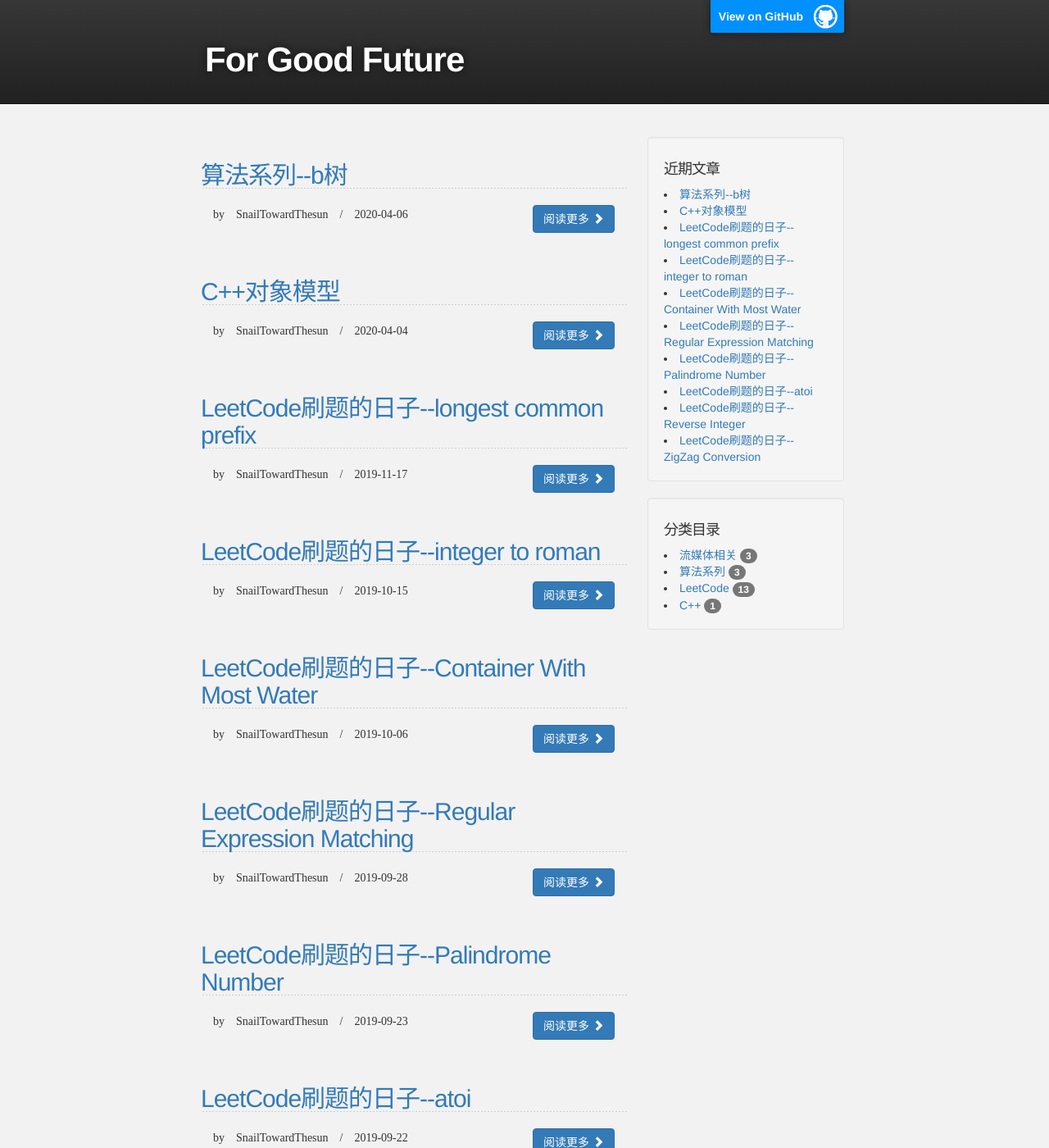
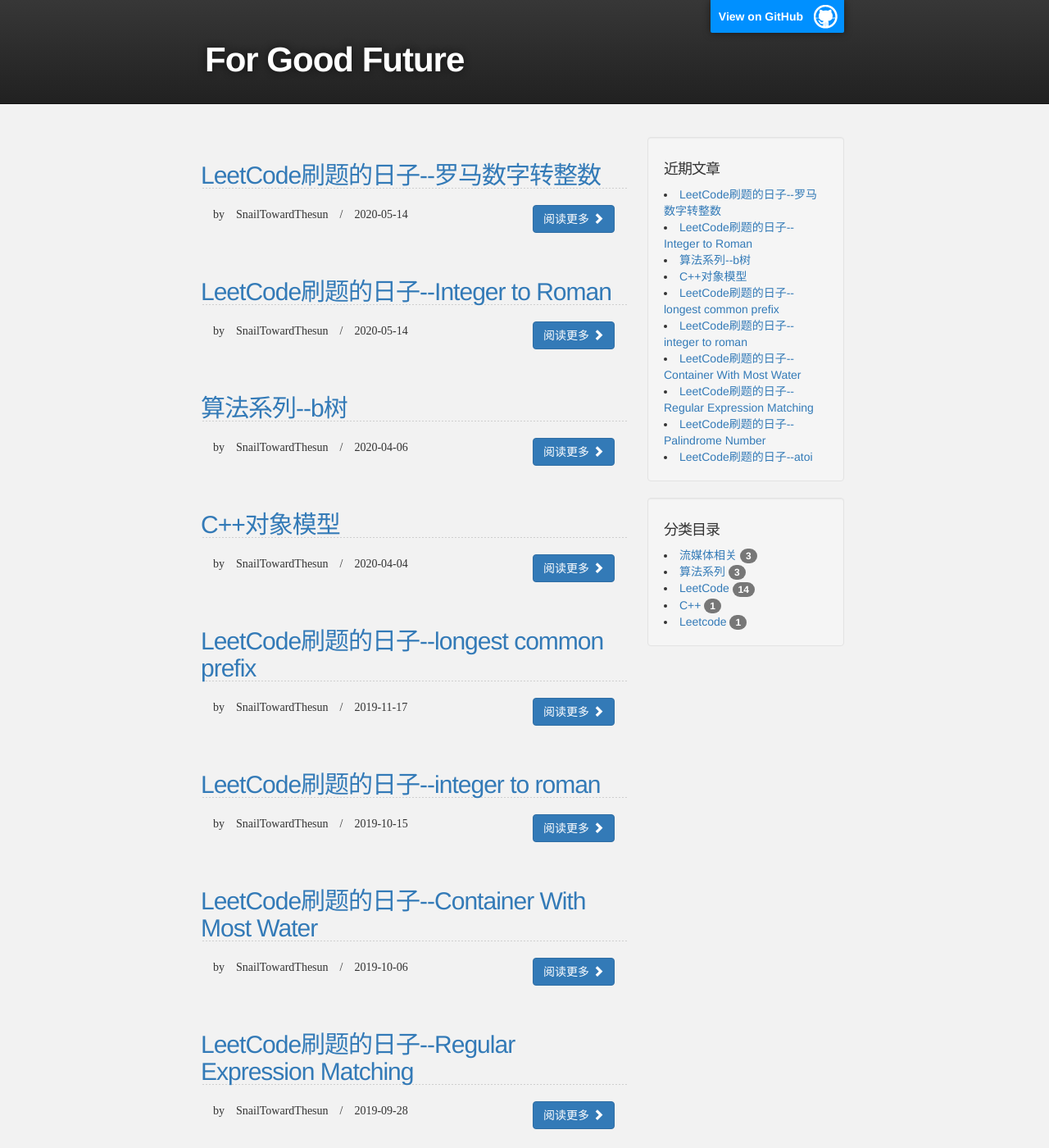
Before and after one commit to SnailTowardThesun/SnailTowardThesun.github.io, a Jekyll site: the page built from index.html, in a window 1280 px wide and 1400 px high. Shown: the whole window at 82% size. Built offline with Jekyll 4.4.1, drawn with Linux system fonts in a browser that asks for light colours; nearby versions of some CDN libraries; the list of posts is cut into pages by our own code; the repository's description, which GitHub fills in, is left out; some of the changed lines change nothing that is shown; some of the changed text lies outside the part shown.

Commit message:
refine code

````diff
--- a/_layouts/default.html
+++ b/_layouts/default.html
@@ -9,7 +9,6 @@
 
   gtag('config', 'UA-162852282-1');
 </script>
-
 
 <head>
   <meta charset='utf-8'>
--- /dev/null
+++ b/_posts/2020-05-14-leetcode-12.md
@@ -0,0 +1,119 @@
+---
+layout: article
+author: SnailTowardThesun
+title: LeetCode刷题的日子--Integer to Roman
+categories: Leetcode
+---
+
+题目如下：
+
+整数转罗马数字
+
+罗马数字包含以下七种字符： I， V， X， L，C，D 和 M。
+
+| 字符 | 数值|
+| --- | --- |
+| I | 1 |
+| V | 5 |
+| X | 10 |
+| L | 50 |
+| C | 100 |
+| D | 500 |
+| M | 1000 |
+
+例如， 罗马数字 2 写做 II ，即为两个并列的 1。12 写做 XII ，即为 X + II 。 27 写做  XXVII, 即为 XX + V + II 。
+
+通常情况下，罗马数字中小的数字在大的数字的右边。但也存在特例，例如 4 不写做 IIII，而是 IV。数字 1 在数字 5 的左边，所表示的数等于大数 5 减小数 1 得到的数值 4 。同样地，数字 9 表示为 IX。这个特殊的规则只适用于以下六种情况：
+
+* I 可以放在 V (5) 和 X (10) 的左边，来表示 4 和 9。
+* X 可以放在 L (50) 和 C (100) 的左边，来表示 40 和 90。
+* C 可以放在 D (500) 和 M (1000) 的左边，来表示 400 和 900。
+
+给定一个整数，将其转为罗马数字。输入确保在 1 到 3999 的范围内。
+
+示例 1:
+
+```
+输入: 3
+输出: "III"
+```
+
+示例 2:
+
+```
+输入: 4
+输出: "IV"
+```
+
+示例 3:
+
+```
+输入: 9
+输出: "IX"
+```
+
+示例 4:
+
+```
+输入: 58
+输出: "LVIII"
+解释: L = 50, V = 5, III = 3.
+```
+
+示例 5:
+
+```
+输入: 1994
+输出: "MCMXCIV"
+解释: M = 1000, CM = 900, XC = 90, IV = 4.
+```
+
+解题思路
+
+根据题目内容，虽然罗马数字只有七个字母组成，但是在利用加法规则构建数值的时候，却实际上有13个数字，分别为[1, 4, 5, 9, 10, 40, 50, 90, 100, 400, 500, 900, 1000]。
+
+在了解到该数字是由13个数字利用加法规则组合而成的规则之后，就可以从1000开始，最匹配，如果数字大于1000，那么就增加一个M字符，然后数字减去1000，重复。知道数字最后变为0
+
+代码
+
+```
+fn int_to_roman(num: i32) -> String {
+    let mut num = num;
+    let mut table = vec![(1, "I"),
+    (4, "IV"),
+    (5, "V"),
+    (9, "IX"),
+    (10, "X"),
+    (40, "XL"),
+    (50, "L"),
+    (90, "XC"),
+    (100, "C"),
+    (400, "CD"),
+    (500, "D"),
+    (900, "CM"),
+    (1000, "M")
+    ];
+
+    let mut ret = String::from("");
+
+    while let Some(&(value, roman)) = table.last() {
+        if num < value {
+            table.pop();
+        } else {
+            num -= value;
+            ret += roman;
+        }
+    }
+
+    return ret;
+}
+
+#[test]
+fn test_int_to_roman() {
+    assert_eq!(int_to_roman(3), "III");
+    assert_eq!(int_to_roman(4), "IV");
+    assert_eq!(int_to_roman(9), "IX");
+    assert_eq!(int_to_roman(58), "LVIII");
+    assert_eq!(int_to_roman(1994), "MCMXCIV")
+}
+```
--- /dev/null
+++ b/_posts/2020-05-14-leetcode-13.md
@@ -0,0 +1,107 @@
+---
+layout: article
+author: SnailTowardThesun
+title: LeetCode刷题的日子--罗马数字转整数
+categories: LeetCode
+---
+
+题目内容
+
+罗马数字包含以下七种字符: I， V， X， L，C，D 和 M。
+
+| 字符 | 数值|
+| --- | --- |
+| I | 1 |
+| V | 5 |
+| X | 10 |
+| L | 50 |
+| C | 100 |
+| D | 500 |
+| M | 1000 |
+
+例如， 罗马数字 2 写做 II ，即为两个并列的 1。12 写做 XII ，即为 X + II 。 27 写做  XXVII, 即为 XX + V + II 。
+
+通常情况下，罗马数字中小的数字在大的数字的右边。但也存在特例，例如 4 不写做 IIII，而是 IV。数字 1 在数字 5 的左边，所表示的数等于大数 5 减小数 1 得到的数值 4 。同样地，数字 9 表示为 IX。这个特殊的规则只适用于以下六种情况：
+
+* I 可以放在 V (5) 和 X (10) 的左边，来表示 4 和 9。
+* X 可以放在 L (50) 和 C (100) 的左边，来表示 40 和 90。
+* C 可以放在 D (500) 和 M (1000) 的左边，来表示 400 和 900。
+
+给定一个罗马数字，将其转换成整数。输入确保在 1 到 3999 的范围内。
+
+示例 1:
+
+```
+输入: "III"
+输出: 3
+```
+
+示例 2:
+
+```
+输入: "IV"
+输出: 4
+```
+
+示例 3:
+
+```
+输入: "IX"
+输出: 9
+```
+
+示例 4:
+```
+输入: "LVIII"
+输出: 58
+解释: L = 50, V= 5, III = 3.
+```
+
+示例 5:
+
+```
+输入: "MCMXCIV"
+输出: 1994
+解释: M = 1000, CM = 900, XC = 90, IV = 4.
+```
+
+解题思路
+
+如果不考虑ICX前置的行为，则进行转化时，直接做加法，即可完成。不过，根据观察，可以知道，无论是CM，IV还是其他这种减法情况，都是先出现的字母要小于后出现的字母，然后总数值为所有出现字母和，减去先出现字母的两倍。比如IV，字母和为6，但实际数值为6 - 2 = 4。因此按照这个特性即可完成代码编写
+
+代码为
+
+```
+fn roman_to_int(s: String) -> i32 {
+    let mut num: i32 = 0;
+
+    let mut val: i32 = 0;
+    let mut last: i32 = 0;
+
+    for i in s.chars() {
+        match i {
+            'M' => val = 1000,
+            'D' => val = 500,
+            'C' => val = 100,
+            'L' => val = 50,
+            'X' => val = 10,
+            'V' => val = 5,
+            'I' => val = 1,
+            _ => val = 0,
+        }
+
+        if val > last {
+            num -= last * 2;
+        }
+        last = val;
+        num += val;
+    }
+
+    return num;
+}
+
+#[test]
+fn test_roman_to_int() {
+    assert_eq!(roman_to_int(String::from("LVIII")), 58);
+}
+```
````
Also changed, not shown: _posts/2019-11-17-leetcode-14.md (renamed from _posts/2019-11-17-leetcode-13.md).
